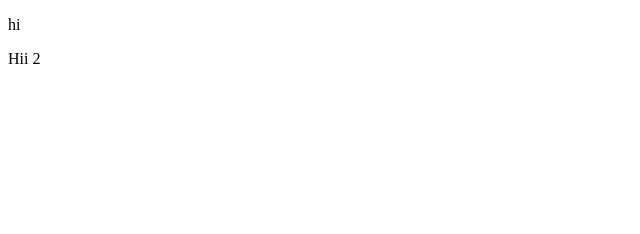
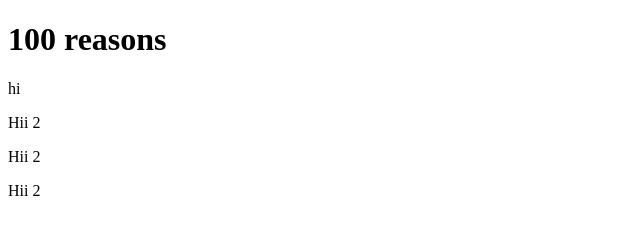
Before and after one commit to anshul-kush/mJuM-v-765bzC6V2-j-ydzB-Weq7pyYdd3_mBZ8bLbXHx-A4PrEY-v4tp-3ehZt, a plain HTML site: page index.html in a window 1280 px wide. Shown: the whole page, without its empty margins (0-640 px from the left). Drawn offline with Linux system fonts and the light colour scheme.

Commit message:
'Second'

```diff
--- a/100r.html
+++ b/index.html
@@ -7,7 +7,11 @@
     <title>Document</title>
 </head>
 <body>
+    <h1>100 reasons</h1>
     <p>hi    </p>
     <p>Hii 2</p>
+    <p>Hii 2</p>
+    <p>Hii 2</p>
+
 </body>
 </html>
```
